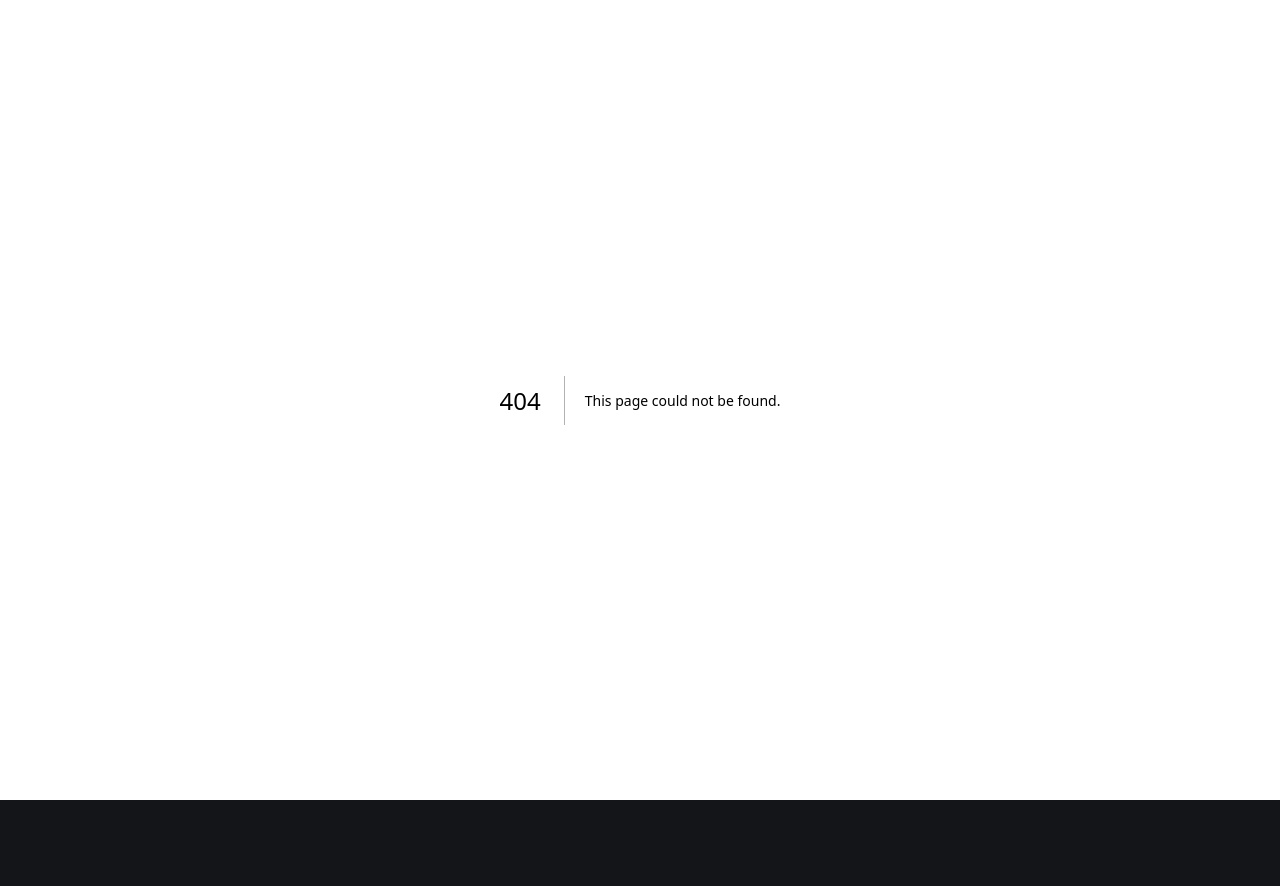
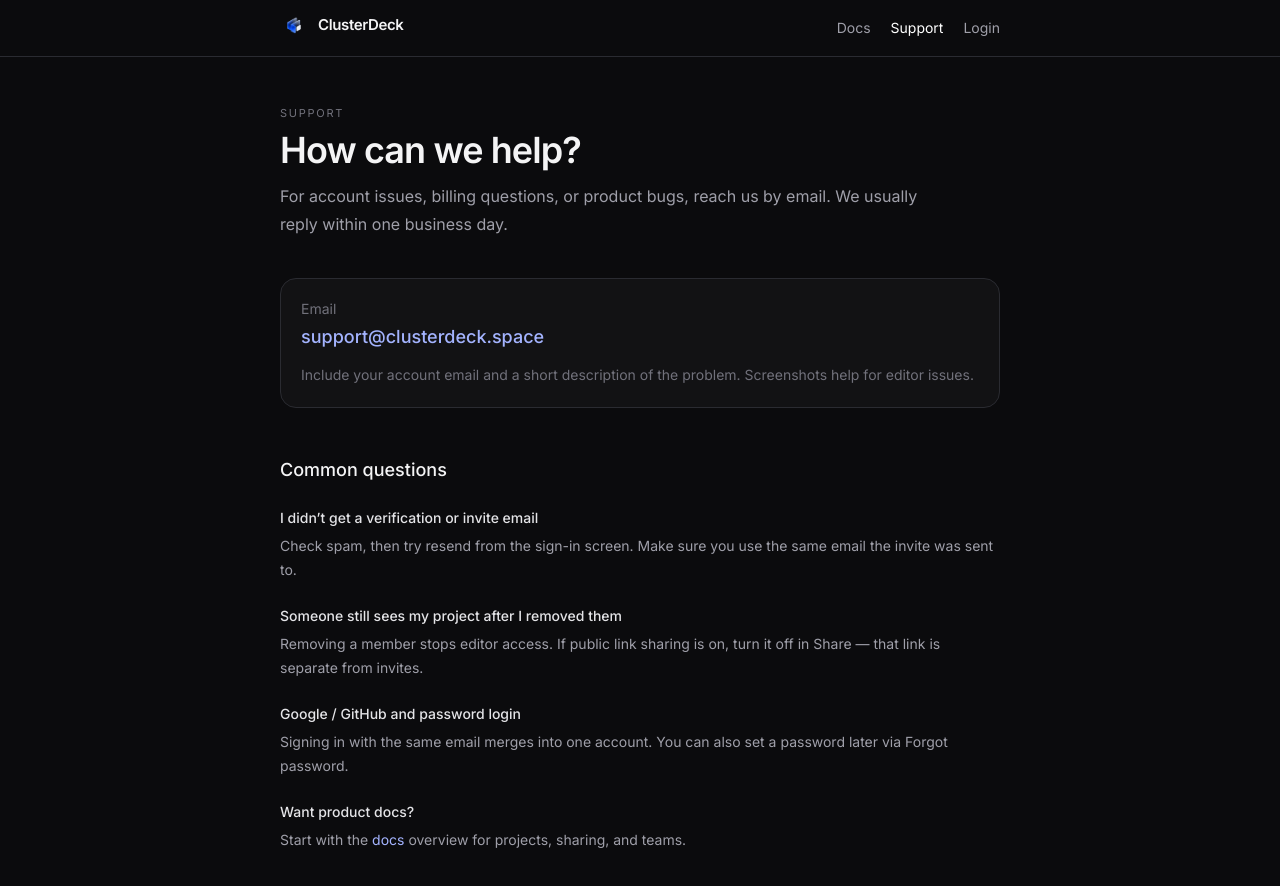
Before and after one commit to BostonLeeK/clusterdeck, a Next.js app in the folder apps/web/: page /support in a window 1280 px wide. Before the commit this address had no page. Shown: the top 886 px of the page. Before the commit the page ends 800 px from the top, so only its background shows below. Built offline with nearby package versions, Linux system fonts and the light colour scheme.

Commit message:
Add new public paths for documentation and support in proxy; update email template links to direct to the correct documentation and support pages.

```diff
--- /dev/null
+++ b/apps/web/src/app/docs/page.tsx
@@ -0,0 +1,70 @@
+import type { Metadata } from "next";
+import { SiteShell } from "@/components/site-shell";
+
+export const metadata: Metadata = {
+  title: "Docs · ClusterDeck",
+  description: "How to map infrastructure, collaborate, and share with ClusterDeck.",
+};
+
+export default function DocsPage() {
+  return (
+    <SiteShell active="docs">
+      <p className="text-[11px] tracking-[0.16em] text-zinc-500 uppercase">Documentation</p>
+      <h1 className="mt-2 text-4xl font-semibold tracking-tight">ClusterDeck docs</h1>
+      <p className="mt-3 max-w-2xl text-base leading-7 text-zinc-400">
+        Visualize services, data stores, and connections as a shared diagram your team can edit live.
+      </p>
+
+      <section className="mt-12 space-y-3">
+        <h2 className="text-lg font-medium">Projects</h2>
+        <p className="text-sm leading-6 text-zinc-400">
+          Create a project from an empty canvas or a template. Personal projects stay yours; shared and team
+          projects are for collaboration.
+        </p>
+      </section>
+
+      <section className="mt-10 space-y-3">
+        <h2 className="text-lg font-medium">Editor</h2>
+        <ul className="list-disc space-y-2 pl-5 text-sm leading-6 text-zinc-400">
+          <li>Drag nodes from the library onto the canvas and connect them with edges.</li>
+          <li>Use tags and flows to highlight paths through the architecture.</li>
+          <li>Open a service to nest an inner diagram for deeper detail.</li>
+          <li>Group select with drag or Shift; undo with Ctrl/Cmd+Z.</li>
+        </ul>
+      </section>
+
+      <section className="mt-10 space-y-3">
+        <h2 className="text-lg font-medium">Sharing</h2>
+        <ul className="list-disc space-y-2 pl-5 text-sm leading-6 text-zinc-400">
+          <li>Project owners invite people by email as editor or viewer.</li>
+          <li>Public link access lets anyone with the link view the diagram without an account.</li>
+          <li>Removing a member revokes editor access; turn off the public link to fully revoke view access.</li>
+        </ul>
+      </section>
+
+      <section className="mt-10 space-y-3">
+        <h2 className="text-lg font-medium">Teams</h2>
+        <p className="text-sm leading-6 text-zinc-400">
+          Create a team from the workspace switcher, invite members, and keep team projects in one place.
+          Team members can open team projects without a separate invite per diagram.
+        </p>
+      </section>
+
+      <section className="mt-10 space-y-3">
+        <h2 className="text-lg font-medium">Realtime</h2>
+        <p className="text-sm leading-6 text-zinc-400">
+          Presence avatars, live cursors, and chat update while you are connected. If status shows
+          Connecting, check that the realtime WebSocket URL is reachable.
+        </p>
+      </section>
+
+      <section className="mt-10 space-y-3">
+        <h2 className="text-lg font-medium">Accounts</h2>
+        <p className="text-sm leading-6 text-zinc-400">
+          Sign in with email/password, Google, or GitHub. The same email links to one ClusterDeck account
+          across those methods.
+        </p>
+      </section>
+    </SiteShell>
+  );
+}
--- /dev/null
+++ b/apps/web/src/app/support/page.tsx
@@ -0,0 +1,75 @@
+import type { Metadata } from "next";
+import Link from "next/link";
+import { SiteShell } from "@/components/site-shell";
+
+export const metadata: Metadata = {
+  title: "Support · ClusterDeck",
+  description: "Get help with ClusterDeck accounts, projects, and collaboration.",
+};
+
+const supportEmail = "support@clusterdeck.space";
+
+export default function SupportPage() {
+  return (
+    <SiteShell active="support">
+      <p className="text-[11px] tracking-[0.16em] text-zinc-500 uppercase">Support</p>
+      <h1 className="mt-2 text-4xl font-semibold tracking-tight">How can we help?</h1>
+      <p className="mt-3 max-w-2xl text-base leading-7 text-zinc-400">
+        For account issues, billing questions, or product bugs, reach us by email. We usually reply within one
+        business day.
+      </p>
+
+      <div className="mt-10 rounded-2xl border border-[#1e1e22] bg-[#121214] p-5">
+        <div className="text-sm text-zinc-500">Email</div>
+        <a
+          href={`mailto:${supportEmail}`}
+          className="mt-1 inline-block text-lg font-medium text-indigo-300 hover:text-indigo-200"
+        >
+          {supportEmail}
+        </a>
+        <p className="mt-3 text-sm leading-6 text-zinc-500">
+          Include your account email and a short description of the problem. Screenshots help for editor issues.
+        </p>
+      </div>
+
+      <section className="mt-12 space-y-6">
+        <h2 className="text-lg font-medium">Common questions</h2>
+
+        <div>
+          <h3 className="text-sm font-medium text-zinc-200">I didn’t get a verification or invite email</h3>
+          <p className="mt-1.5 text-sm leading-6 text-zinc-400">
+            Check spam, then try resend from the sign-in screen. Make sure you use the same email the invite was
+            sent to.
+          </p>
+        </div>
+
+        <div>
+          <h3 className="text-sm font-medium text-zinc-200">Someone still sees my project after I removed them</h3>
+          <p className="mt-1.5 text-sm leading-6 text-zinc-400">
+            Removing a member stops editor access. If public link sharing is on, turn it off in Share — that link
+            is separate from invites.
+          </p>
+        </div>
+
+        <div>
+          <h3 className="text-sm font-medium text-zinc-200">Google / GitHub and password login</h3>
+          <p className="mt-1.5 text-sm leading-6 text-zinc-400">
+            Signing in with the same email merges into one account. You can also set a password later via Forgot
+            password.
+          </p>
+        </div>
+
+        <div>
+          <h3 className="text-sm font-medium text-zinc-200">Want product docs?</h3>
+          <p className="mt-1.5 text-sm leading-6 text-zinc-400">
+            Start with the{" "}
+            <Link href="/docs" className="text-indigo-300 hover:text-indigo-200">
+              docs
+            </Link>{" "}
+            overview for projects, sharing, and teams.
+          </p>
+        </div>
+      </section>
+    </SiteShell>
+  );
+}
--- /dev/null
+++ b/apps/web/src/components/site-shell.tsx
@@ -0,0 +1,41 @@
+import Link from "next/link";
+import type { ReactNode } from "react";
+import { Logo } from "@/components/logo";
+
+export function SiteShell({
+  children,
+  active,
+}: {
+  children: ReactNode;
+  active?: "docs" | "support";
+}) {
+  return (
+    <div className="min-h-screen bg-[#0b0b0d] text-zinc-100">
+      <header className="border-b border-[#1e1e22]">
+        <div className="mx-auto flex h-14 max-w-3xl items-center justify-between px-6">
+          <Link href="/sign-in" className="rounded-lg hover:opacity-90">
+            <Logo />
+          </Link>
+          <nav className="flex items-center gap-5 text-sm text-zinc-400">
+            <Link
+              href="/docs"
+              className={active === "docs" ? "text-white" : "hover:text-zinc-200"}
+            >
+              Docs
+            </Link>
+            <Link
+              href="/support"
+              className={active === "support" ? "text-white" : "hover:text-zinc-200"}
+            >
+              Support
+            </Link>
+            <Link href="/sign-in" className="hover:text-zinc-200">
+              Login
+            </Link>
+          </nav>
+        </div>
+      </header>
+      <main className="mx-auto max-w-3xl px-6 py-12">{children}</main>
+    </div>
+  );
+}
--- a/apps/web/src/lib/email-templates.ts
+++ b/apps/web/src/lib/email-templates.ts
@@ -147,9 +147,9 @@
                 <tr>
                   <td align="left" style="vertical-align:middle;padding-bottom:18px;">${brandLockup("sm")}</td>
                   <td align="right" style="vertical-align:middle;padding-bottom:18px;font-family:Inter,Segoe UI,Helvetica,Arial,sans-serif;font-size:13px;white-space:nowrap;">
-                    <a href="${escapeHtml(base)}" style="color:#a1a1aa;text-decoration:none;">Docs</a>
+                    <a href="${escapeHtml(base)}/docs" style="color:#a1a1aa;text-decoration:none;">Docs</a>
                     <span style="color:#3f3f46;">&nbsp;&nbsp;&nbsp;</span>
-                    <a href="${escapeHtml(base)}" style="color:#a1a1aa;text-decoration:none;">Support</a>
+                    <a href="${escapeHtml(base)}/support" style="color:#a1a1aa;text-decoration:none;">Support</a>
                     <span style="color:#3f3f46;">&nbsp;&nbsp;&nbsp;</span>
                     <a href="${escapeHtml(base)}/sign-in" style="color:#a1a1aa;text-decoration:none;">Login</a>
                   </td>
--- a/apps/web/src/proxy.ts
+++ b/apps/web/src/proxy.ts
@@ -11,6 +11,8 @@
   "/reset-password",
   "/p",
   "/invite",
+  "/docs",
+  "/support",
 ];
 
 export async function proxy(request: NextRequest) {
```
